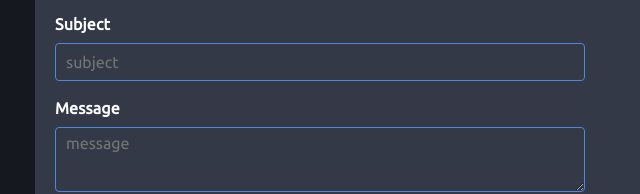
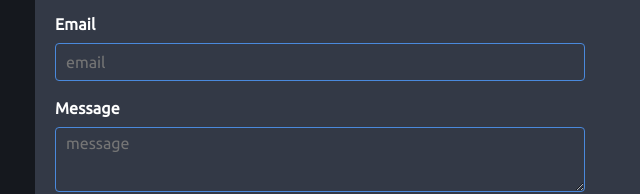
Before and after one commit to razamanaza/agordeev.com, a plain HTML site: page index.html in a window 1280 px wide. Shown: the part 4736-4930 px from the top of the page, 45-685 px from the left. Drawn offline with nearby package versions, Linux system fonts and the light colour scheme.

Commit message:
Update 2020-04-06T05:27:46.968Z

```diff
--- a/index.html
+++ b/index.html
@@ -348,8 +348,8 @@
         <form id="footer-contact-form" class="footer-contact-form" action="https://formspree.io/xdolkyjz" method="POST">
           <label for="footer-contact-name">Name</label>
           <input type="text" id="footer-contact-name" name="Name" placeholder="name" required>
-          <label for="footer-contact-subject">Subject</label>
-          <input type="text" id="footer-contact-subject" name="Subject" placeholder="subject" required>
+          <label for="footer-contact-subject">Email</label>
+          <input type="email" id="footer-contact-subject" name="Email" placeholder="email" required>
           <label for="footer-contact-message">Message</label>
           <textarea id="footer-contact-message" placeholder="message" name="message"></textarea>
           <button type="submit" class="button g-recaptcha" value="Send" data-sitekey="6Ldqy-YUAAAAAHTMacESMhEYj-RxkNSoGx3YPDDC" data-callback='onSubmit'>Send</button>
```
